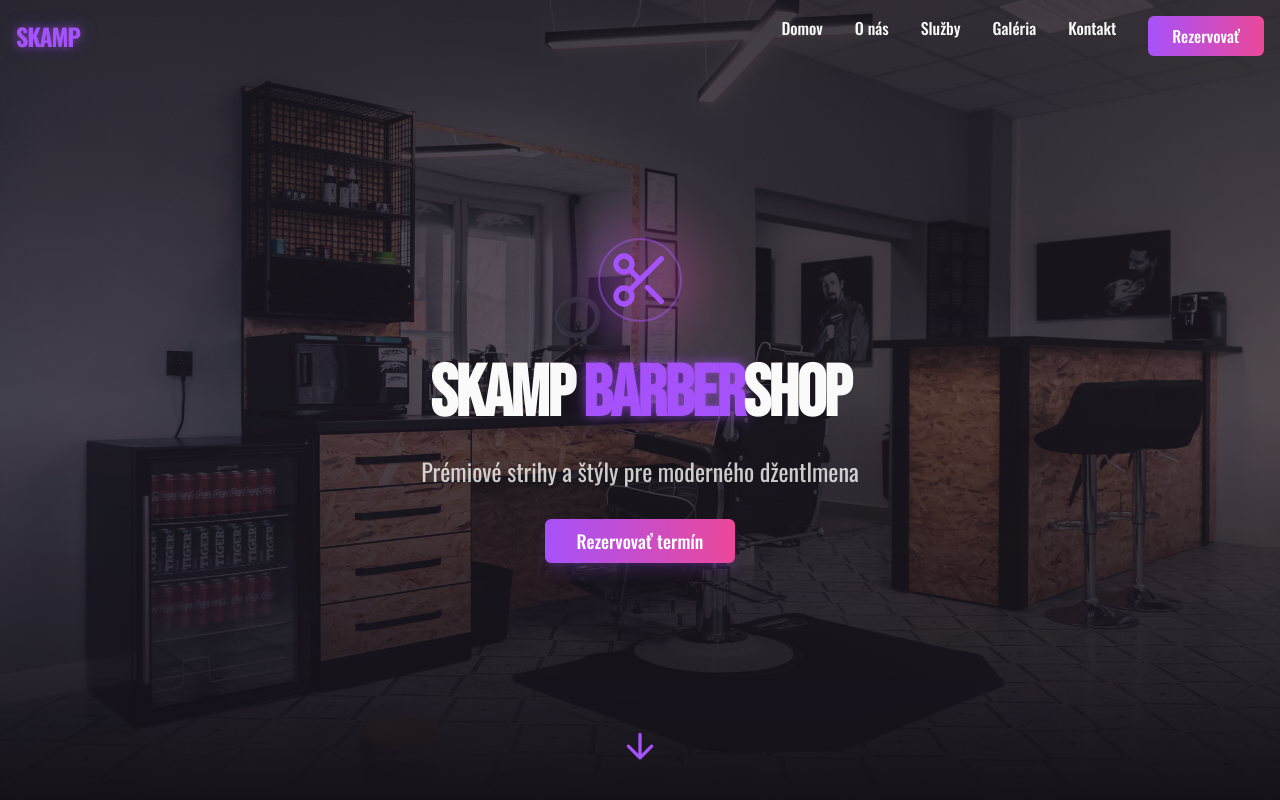
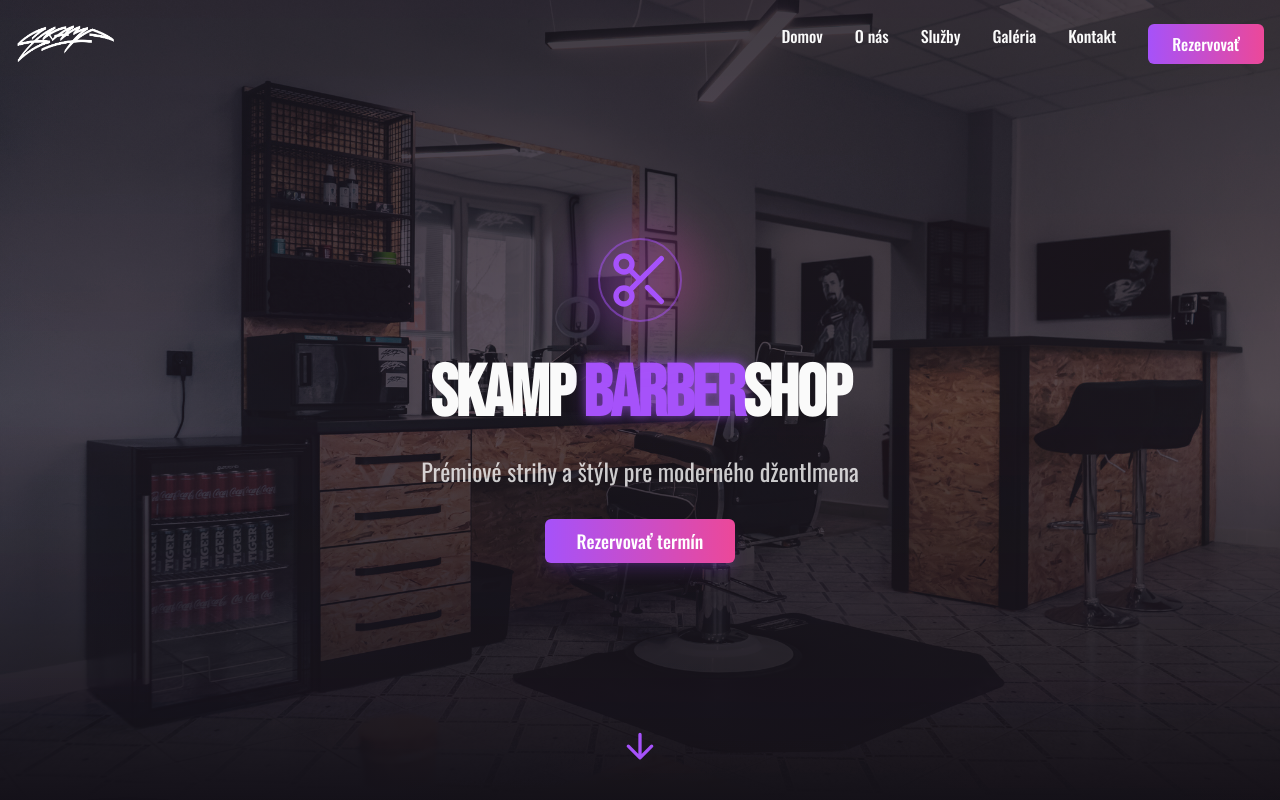
Before and after one commit to Jurajj8/SkampWebNew, a Next.js app: page / in a window 1280 px wide. Shown: the top 800 px of the page. Built offline with nearby package versions, Linux system fonts and the light colour scheme.

Commit message:
EditHeader

```diff
--- a/app/page.tsx
+++ b/app/page.tsx
@@ -75,7 +75,7 @@ export default function Home() {
   ]
 
 
-  const galleryImages = [
+  /* const galleryImages = [
     {
       src: "https://images.unsplash.com/photo-1503951914875-452162b0f3f1?q=80&w=2070&auto=format&fit=crop&ixlib=rb-4.0.3&ixid=M3wxMjA3fDB8MHxwaG90by1wYWdlfHx8fGVufDB8fHx8fA%3D%3D",
       alt: "Pánsky strih 1",
@@ -108,7 +108,7 @@ export default function Home() {
       src: "https://images.unsplash.com/photo-1493256338651-d82f7272f427?q=80&w=2070&auto=format&fit=crop&ixlib=rb-4.0.3&ixid=M3wxMjA3fDB8MHxwaG90by1wYWdlfHx8fGVufDB8fHx8fA%3D%3D",
       alt: "Holenie 2",
     },
-  ]
+  ] */
 
   const galleryVideos = [
     {
@@ -142,14 +142,20 @@ export default function Home() {
     <div className="relative bg-background text-foreground font-barber">
       {/* Navigation */}
       <header
-        className={`fixed top-0 left-0 right-0 z-50 transition-all duration-300 mobile-safe-area ${
-          isScrolled ? "bg-background/95 backdrop-blur-md py-2 md:py-2 purple-glow" : "bg-transparent py-3 md:py-4"
-        }`}
+        className={`fixed top-0 left-0 right-0 z-50 transition-all duration-300 px-0 md:px-0
+        ${isScrolled ? "bg-background/95 backdrop-blur-md shadow-md py-3 md:py-4" : "bg-transparent py-3 md:py-6" } mobile-safe-area
+        `}
       >
         <div className="container mx-auto px-6 md:px-4 flex justify-between items-center">
           <Link href="/" className="text-xl md:text-2xl font-bold tracking-tighter text-accent relative group">
-            <span className="relative z-10 text-glow-sm md:text-glow">SKAMP</span>
-            <span className="absolute -bottom-1 left-0 w-0 h-0.5 bg-gradient-to-r from-accent to-pink-500 transition-all duration-300 group-hover:w-full"></span>
+            <Image
+              src="logo_white.png"
+              alt="SKAMP logo"
+              width={100}
+              height={100}
+              className="object-contain"
+              priority
+            />
           </Link>
 
           {/* Desktop Navigation */}
@@ -191,16 +197,15 @@ export default function Home() {
             >
               <div className="flex justify-between items-center mb-8">
                 <Link href="/" className="text-xl font-bold tracking-tighter text-accent text-glow-sm">
-                  SKAMP
+                  <Image
+                    src="logo_white.png"
+                    alt="SKAMP logo"
+                    width={100}
+                    height={100}
+                    className="object-contain"
+                    priority
+                  />
                 </Link>
-                <Button
-                  variant="ghost"
-                  size="icon"
-                  onClick={() => setIsMobileMenuOpen(false)}
-                  className="text-foreground"
-                >
-                  <X className="h-5 w-5" />
-                </Button>
               </div>
 
               <nav className="flex flex-col space-y-6">
```
